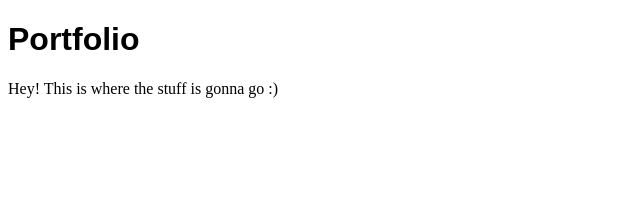
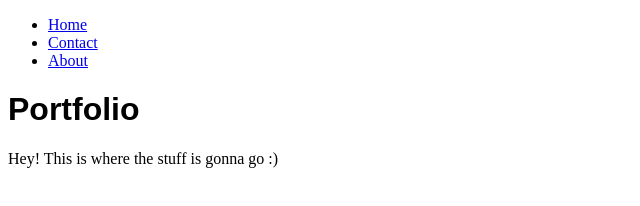
Before and after one commit to cshelton7/cshelton7.github.io, a plain HTML site: page index.html in a window 1280 px wide. Shown: the whole page, without its empty margins (0-640 px from the left). Drawn offline with Linux system fonts and the light colour scheme.

Commit message:
initial nav bar

```diff
--- a/index.html
+++ b/index.html
@@ -4,6 +4,12 @@
     <meta charset = utf-8">
     <link rel="stylesheet" href="style.css">
     <title>Constance Shelton</title>
+	<!-- add css and js for aesthetics -->
+	<ul>
+	  <li><a href="default.asp">Home</a></li>
+	  <li><a href="contact.asp">Contact</a></li>
+	  <li><a href="about.asp">About</a></li>
+	</ul>
   </head>
 
   <body>
```
